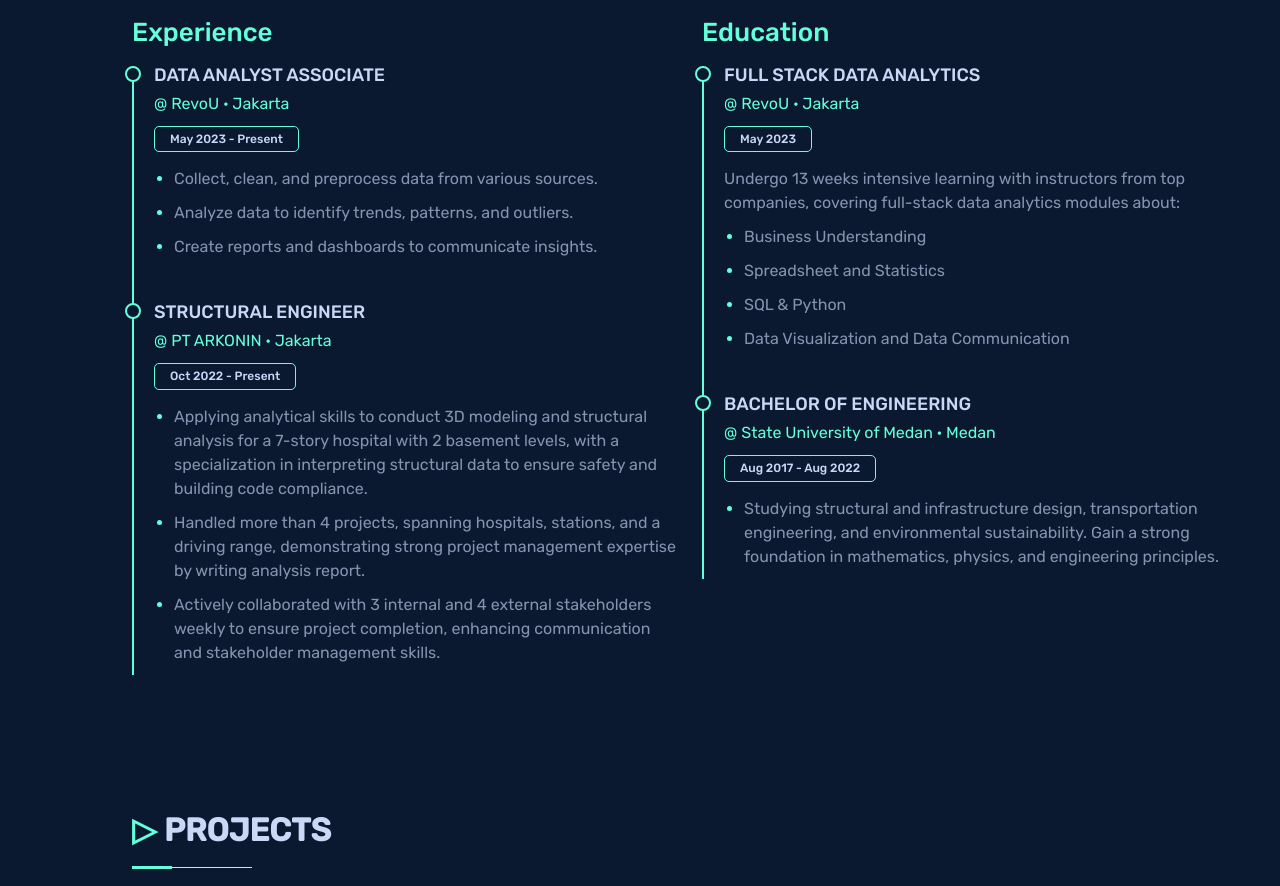
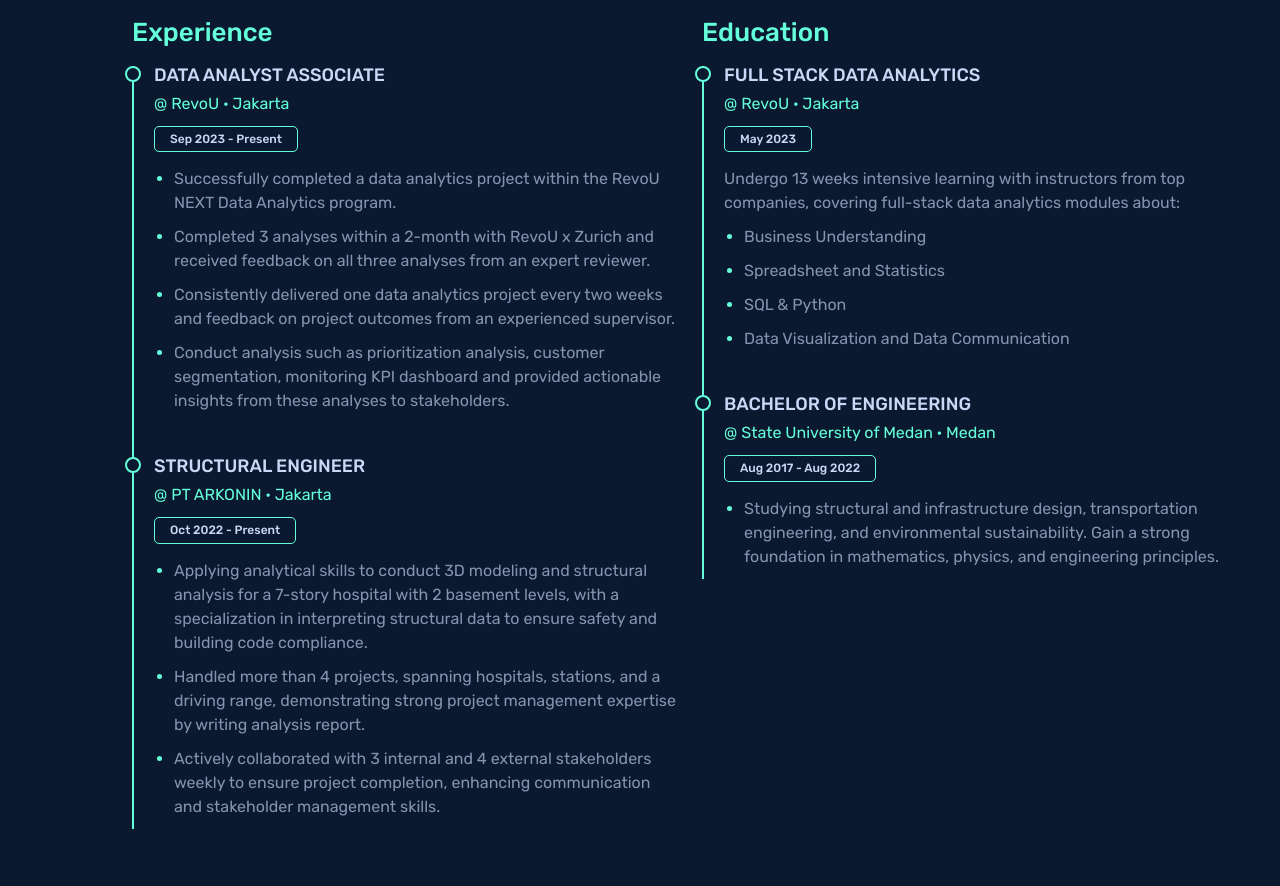
Before and after one commit to arnoldhstm/arnoldhstm.github.io, a plain HTML site: page index.html in a window 1280 px wide. Shown: the part 1381-2267 px from the top of the page. Drawn offline with Linux system fonts and the light colour scheme.

Commit message:
Add files via upload

```diff
--- a/index.html
+++ b/index.html
@@ -108,11 +108,12 @@
             <div class="resume-item">
               <h4>Data Analyst Associate</h4>
               <p><em>@ RevoU &#183; Jakarta</em></p>
-              <h5>May 2023 - Present</h5>
+              <h5>Sep 2023 - Present</h5>
                 <ul>
-                  <li> Collect, clean, and preprocess data from various sources.</li>
-                  <li> Analyze data to identify trends, patterns, and outliers.</li>
-                  <li> Create reports and dashboards to communicate insights.</li>
+                  <li> Successfully completed a data analytics project within the RevoU NEXT Data Analytics program.</li>
+                  <li> Completed 3 analyses within a 2-month with RevoU x Zurich and received feedback on all three analyses from an expert reviewer.</li>
+                  <li> Consistently delivered one data analytics project every two weeks and feedback on project outcomes from an experienced supervisor.</li>
+                  <li> Conduct analysis such as prioritization analysis, customer segmentation, monitoring KPI dashboard and provided actionable insights from these analyses to stakeholders.</li>
                 </ul>
             </div>
 
```
